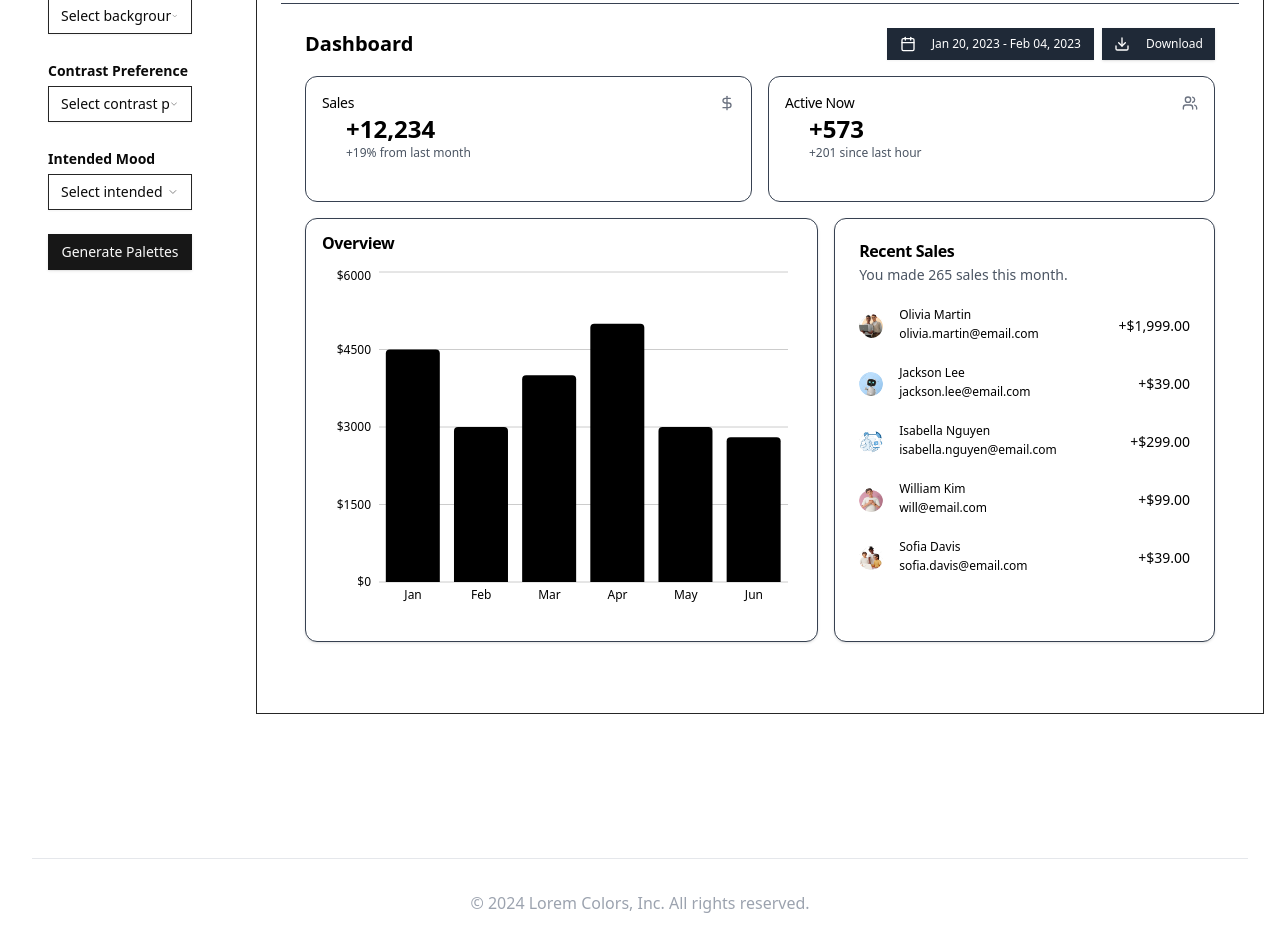
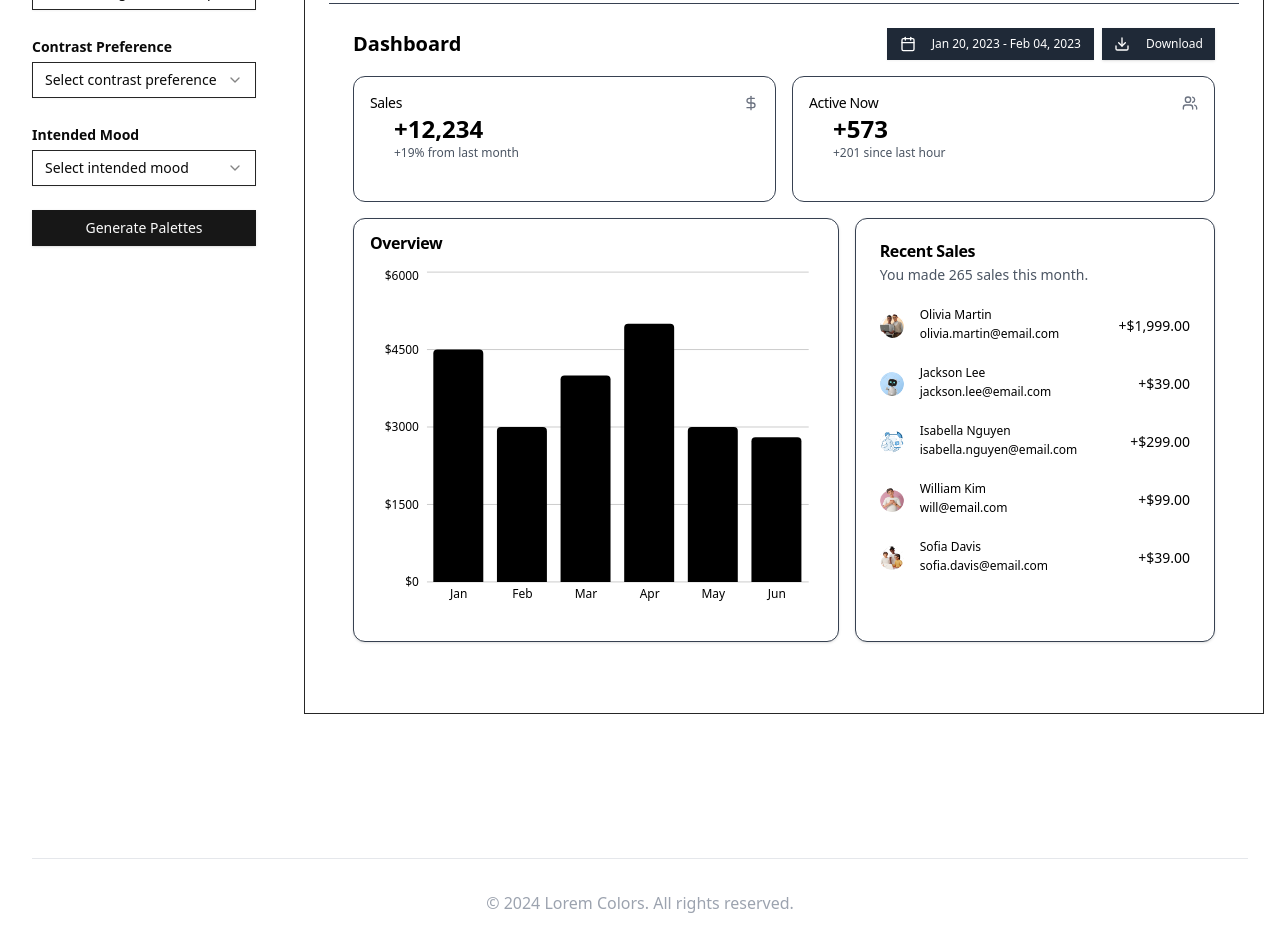
Before and after one commit to peterkessibu/lorem-colors, a Next.js app: page /color-palette in a window 1280 px wide. Shown: the part 262-1214 px from the top of the page. Built offline with nearby package versions, Linux system fonts and the light colour scheme.

Commit message:
Refactor components with improved comments and minor adjustments; update styles and fix layout issues

```diff
--- a/components/ColorPaletteGenerator.js
+++ b/components/ColorPaletteGenerator.js
@@ -1,6 +1,4 @@
 // components/ColorPaletteGenerator.js
-
-"use client";
 
 import { useState } from "react";
 import QuestionnaireForm from "./QuestionnaireForm";
@@ -16,14 +14,14 @@ const ColorPaletteGenerator = () => {
   const [isSubmitting, setIsSubmitting] = useState(false);
   const [isGenerating, setIsGenerating] = useState(false);
 
+  //Submitting to the api/chat
   const handleFormSubmit = async (answers) => {
-    if (isSubmitting) return; // Prevent duplicate submissions
+    if (isSubmitting) return;
     setIsSubmitting(true);
     setIsGenerating(true);
     setError(null);
     try {
       const response = await fetch("/api/chat", {
-        // Ensure this endpoint is correct
         method: "POST",
         headers: {
           "Content-Type": "application/json",
@@ -55,6 +53,7 @@ const ColorPaletteGenerator = () => {
     }
   };
 
+  //Handle the buttons for Palette navigation
   const handlePrev = () => {
     setCurrentPaletteIndex((prev) => Math.max(prev - 1, 0));
   };
@@ -68,7 +67,7 @@ const ColorPaletteGenerator = () => {
   return (
     <div className="container mx-auto px-4 py-8">
       <div className="flex flex-col lg:flex-row gap-8">
-        <aside className="w-full lg:w-52">
+        <aside className="w-full lg:w-64">
           <div className="sticky top-8">
             <QuestionnaireForm
               onSubmit={handleFormSubmit}
--- a/components/ColorSwatch.js
+++ b/components/ColorSwatch.js
@@ -1,4 +1,4 @@
-"use client";
+//components/ColorSwatch.js
 
 import { useState } from "react";
 import { Copy, Check } from "lucide-react";
@@ -6,6 +6,7 @@ import { Copy, Check } from "lucide-react";
 const ColorSwatch = ({ color, name, format }) => {
   const [copied, setCopied] = useState(false);
 
+  //Handle the copy function
   const handleCopy = () => {
     let colorValue = color;
     if (format === "rgb") {
@@ -31,7 +32,7 @@ const ColorSwatch = ({ color, name, format }) => {
         {copied ? (
           <Check className="w-6 h-6 text-white" />
         ) : (
-          <Copy className="w-6 h-6 text-white opacity-0 hover:opacity-100 transition-opacity" />
+          <Copy className="w-6 h-6 text-green-600 opacity-0 hover:opacity-100 transition-opacity" />
         )}
       </div>
       <span className="text-sm font-medium">{name}</span>
--- a/components/Features.js
+++ b/components/Features.js
@@ -1,4 +1,4 @@
-"use client";
+//components/Features.js
 
 import { motion } from "framer-motion";
 import { Palette, Users, Cpu } from "lucide-react";
--- a/components/Footer.js
+++ b/components/Footer.js
@@ -155,7 +155,7 @@ export default function Footer() {
         {/*Copyright Footer*/}
         <div className="mt-12 border-t border-gray-200 pt-8">
           <div className="text-base text-gray-400 text-center">
-            &copy; {currentYear} Lorem Colors, Inc. All rights reserved.
+            &copy; {currentYear} Lorem Colors. All rights reserved.
           </div>
         </div>
       </div>
--- a/components/Hero.js
+++ b/components/Hero.js
@@ -1,4 +1,5 @@
 //components/Hero.js
+
 import { motion } from "framer-motion";
 import { Button } from "@/components/ui/button";
 import { useState, useEffect } from "react";
@@ -17,7 +18,7 @@ export default function Hero() {
     setBgGradient(
       "bg-gradient-to-tr from-[#4158D0] via-[#C850C0] to-[#FFCC70]"
     );
-    //setting the time for automatic routing
+    //setting the time for time bound routing
     setTimeout(() => {
       router.push("/color-palette");
     }, 1140);
@@ -27,6 +28,7 @@ export default function Hero() {
     return () => clearTimeout();
   }, []);
 
+  //To randomize the angle of rotation of the colors of the "Lorem Colors" text
   const getRandomRotation = () => {
     const rotations = [0, 30, 45, 60];
     return rotations[Math.floor(Math.random() * rotations.length)];
--- a/components/MockupWindow.js
+++ b/components/MockupWindow.js
@@ -1,6 +1,4 @@
 // components/MockupWindow.js
-
-"use client";
 
 import {
   Bar,
--- a/components/QuestionnaireForm.js
+++ b/components/QuestionnaireForm.js
@@ -34,7 +34,7 @@ const QuestionnaireForm = ({ onSubmit }) => {
   };
 
   return (
-    <div className="mx-auto px-4 sm:px-6 lg:px-8">
+    <div className="mx-auto px-4">
       <form onSubmit={handleSubmit} className="space-y-6">
         {/* Primary Color */}
         <div className="space-y-1">
--- a/components/Testimonials.js
+++ b/components/Testimonials.js
@@ -138,7 +138,7 @@ export default function Testimonials() {
             ))}
           </motion.div>
           {/* Blurred Gradient Overlay */}
-          <div className="absolute top-0 right-0 h-full w-24 bg-gradient-to-l from-gray-50 to-transparent pointer-events-none"></div>
+          <div className="absolute top-0 right-0 h-full w-32 bg-gradient-to-l from-gray-100 to-transparent pointer-events-none"></div>
         </div>
       </div>
     </section>
--- a/components/landing-page.js
+++ b/components/landing-page.js
@@ -1,4 +1,4 @@
-"use client";
+//components/Landing-Page.js
 
 import Header from "./Header";
 import Hero from "./Hero";
```
